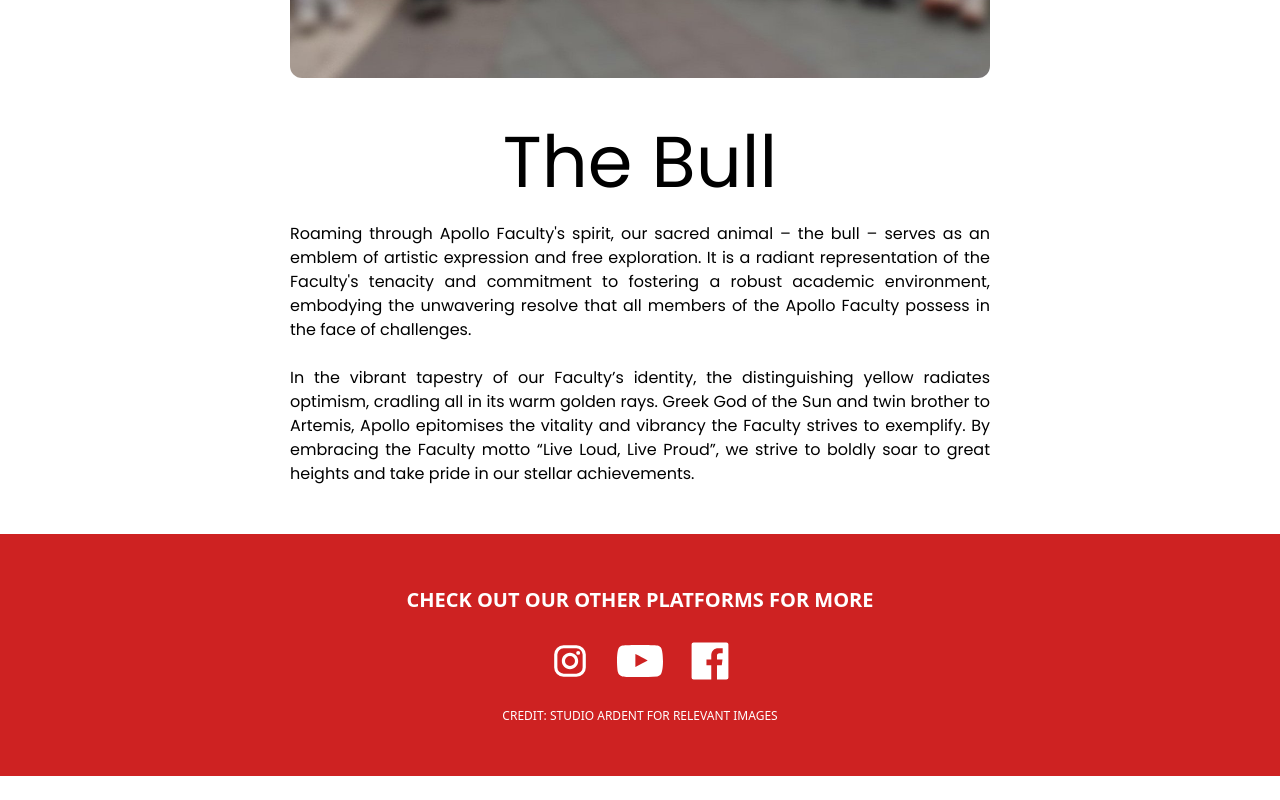
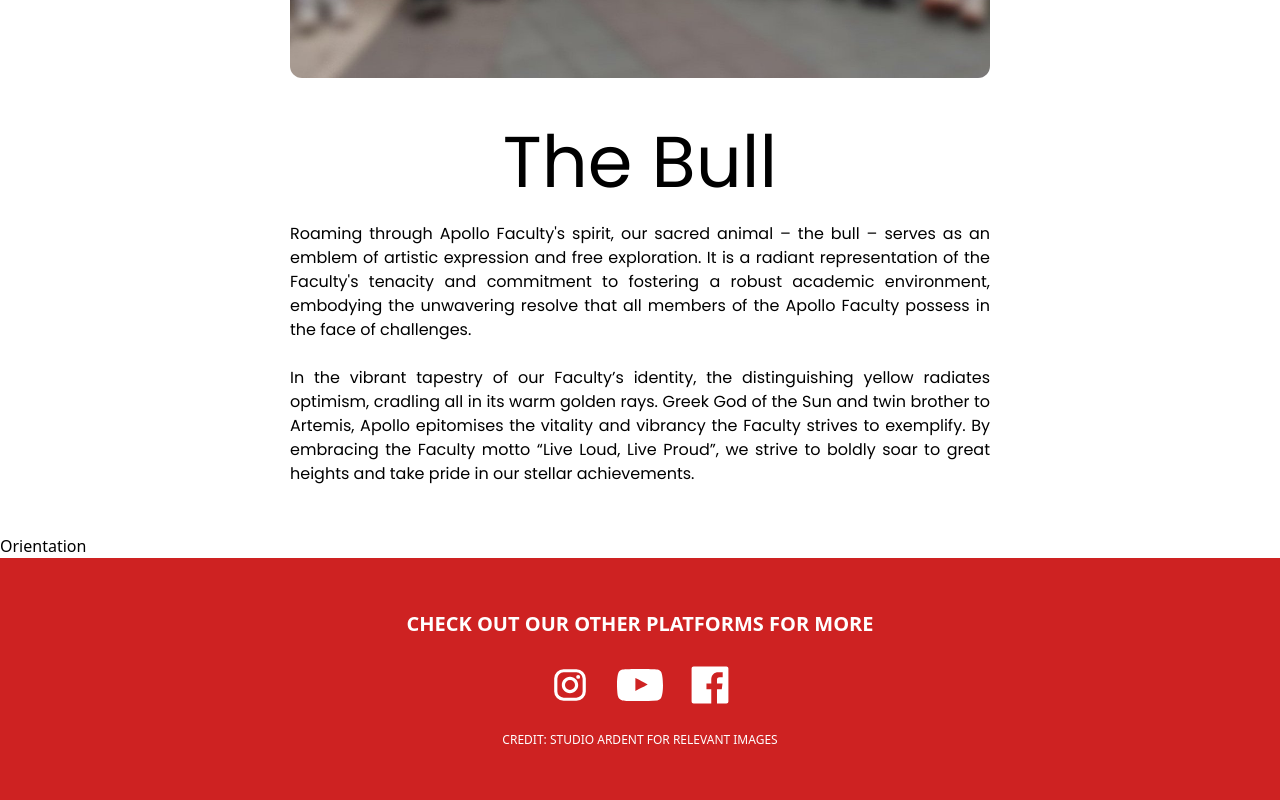
Before and after one commit to charizard-lies/hcunite-website-v2, a Vue app in the folder hcunite-website/: page /apollo in a window 1280 px wide. Shown: the part 1855-2655 px from the top of the page. Before the commit the page ends 2631 px from the top, so only its background shows below. Built offline with nearby package versions, Linux system fonts and the light colour scheme.

Commit message:
added dropdown component

```diff
--- a/hcunite-website/src/App.vue
+++ b/hcunite-website/src/App.vue
@@ -62,6 +62,8 @@ const handleClose = () => {
             <path d="M4 6h16M4 12h16M4 18h16" />
           </svg>
         </button>
+      </div>
+    </nav>
 
     <!-- mobilee fullscreen menu -->
     <div v-if="mobileMenuOpen" class="fixed top-0 left-0 bg-hwachred-dark size-full  z-50 flex flex-col items-center justify-center text-xl">
@@ -79,9 +81,6 @@ const handleClose = () => {
         <MenuItem v-for="(item, index) in menuItems" :key="index" :item="item" :is-active="activeIndex === index" @toggle="handleToggle(index)" @closeMenu="handleClose()" />
       </ul>
     </div>
-
-      </div>
-    </nav>
 
     <main class="flex-grow">
       <router-view />
--- /dev/null
+++ b/hcunite-website/src/components/Dropdown.vue
@@ -0,0 +1,70 @@
+<script setup>
+import { ref, watchEffect, onMounted, nextTick } from 'vue'
+
+const props = defineProps({
+  header: {
+    type: String,
+    default: 'Click to reveal'
+  },
+  containerClass: {
+    type: String,
+    default: 'w-full mx-auto'
+  },
+  headerClass: {
+    type: String,
+    default: 'bg-blue-500 text-white px-4 py-2 cursor-pointer'
+  },
+  contentClass: {
+    type: String,
+    default: 'bg-gray-100 px-4 py-2'
+  }
+})
+
+const isOpen = ref(false)
+const content = ref(null)
+const contentScrollHeight = ref(0)
+
+function toggle() {
+  isOpen.value = !isOpen.value
+  updateScrollHeight()
+}
+
+function updateScrollHeight() {
+  nextTick(() => {
+    if (content.value) {
+      contentScrollHeight.value = content.value.scrollHeight
+    }
+  })
+}
+
+onMounted(updateScrollHeight)
+
+watchEffect(() => {
+  if (isOpen.value) {
+    updateScrollHeight()
+  }
+})
+</script>
+
+<template>
+  <div :class="containerClass">
+    <div
+      :class="headerClass"
+      @click="toggle"
+    >
+      {{ header }}
+    </div>
+    <div
+      ref="content"
+      class="overflow-hidden transition-[max-height] duration-500 ease-in-out"
+      :style="{ maxHeight: isOpen ? contentScrollHeight + 'px' : '0px' }"
+    >
+      <div :class="contentClass">
+        <slot>
+          <!-- Fallback content -->
+          <p class="text-gray-600">No content provided.</p>
+        </slot>
+      </div>
+    </div>
+  </div>
+</template>
--- a/hcunite-website/src/components/MenuItem.vue
+++ b/hcunite-website/src/components/MenuItem.vue
@@ -13,7 +13,8 @@
     </div>
 
     <!-- list -->
-    <ul v-if="item.subitems && isActive" class="ml-4 mt-2 space-y-2">
+    <transition name="submenu-slide">
+      <ul v-show="item.subitems && isActive" class="ml-4 mt-2 space-y-2 overflow-hidden">
         <li v-for="(sub, i) in item.subitems" :key="i" class="text-gray-200">
           <!-- <router-link :to="sub.to" @click="$emit('closeMenu')">{{ sub.label }}</router-link> -->
 
@@ -26,6 +27,7 @@
           </router-link>
         </li>
       </ul>
+    </transition>
   </li>
 </template>
 
@@ -65,3 +67,25 @@ function handleClick(item) {
   }
 }
 </script>
+
+<style scoped>
+.submenu-slide-enter-active,
+.submenu-slide-leave-active {
+  transition: all 0.4s ease;
+  max-height: 500px; /* change if needed */
+}
+
+.submenu-slide-enter-from,
+.submenu-slide-leave-to {
+  opacity: 0;
+  transform: translateY(-8px);
+  max-height: 0;
+}
+
+.submenu-slide-enter-to,
+.submenu-slide-leave-from {
+  opacity: 1;
+  transform: translateY(0);
+  max-height: 500px;
+}
+</style>
--- a/hcunite-website/src/pages/Apollo.vue
+++ b/hcunite-website/src/pages/Apollo.vue
@@ -88,10 +88,21 @@
   </section>
 
 
+  <div>
+    <Dropdown
+    header="Orientation"
+    headerClass=""
+    contentClass=""
+  >
+    <p>I love building interactive web apps with Vue and Tailwind!</p>
+    <p class="mt-2">This dropdown is fully customizable via props.</p>
+  </Dropdown>
+  </div>
 </template>
 
 <script setup>
 import groupPhoto from '../assets/test.jpeg'
+import Dropdown from '../components/Dropdown.vue'
 import { ref } from 'vue'
 
 const showOverlay = ref(true)
@@ -126,3 +137,25 @@ function toggleOverlay() {
   showOverlay.value = !showOverlay.value
 }
 </script>
+
+<style scoped>
+.submenu-slide-enter-active,
+.submenu-slide-leave-active {
+  transition: all 0.4s ease;
+  max-height: 500px; /* change if needed */
+}
+
+.submenu-slide-enter-from,
+.submenu-slide-leave-to {
+  opacity: 0;
+  transform: translateY(-8px);
+  max-height: 0;
+}
+
+.submenu-slide-enter-to,
+.submenu-slide-leave-from {
+  opacity: 1;
+  transform: translateY(0);
+  max-height: 500px;
+}
+</style>
--- a/hcunite-website/vite.config.js
+++ b/hcunite-website/vite.config.js
@@ -8,4 +8,5 @@ export default defineConfig({
     vue(),
     tailwindcss(),
   ],
+
 })
```
Also changed, not shown: hcunite-website/src/style.css (line endings or trailing spaces). Lines whose indentation alone changed are shown as unchanged.
